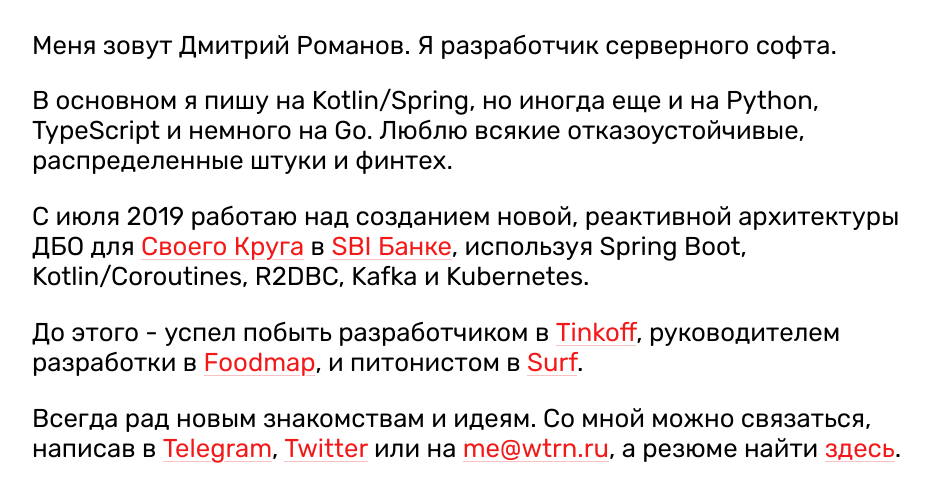
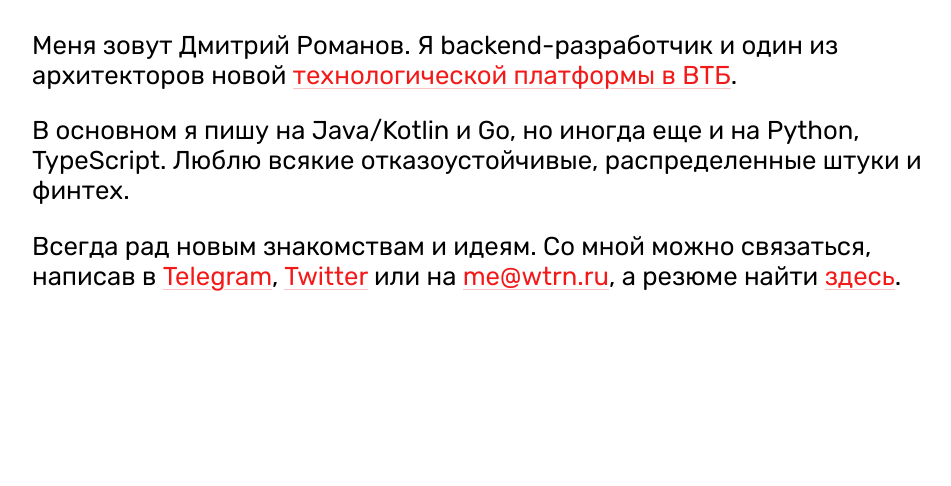
Before and after one commit to wutiarn/wutiarn.github.io, a plain HTML site: page index.html in a window 1280 px wide. Shown: the part 155-641 px from the top of the page, without its empty margins (96-1047 px from the left). Drawn offline with Linux system fonts and the light colour scheme.

Commit message:
2020 review

```diff
--- a/index.html
+++ b/index.html
@@ -28,16 +28,11 @@
 <div class="wrapper">
     <!--<p><img class="WuLogo" src="logo.svg"></p>-->
     <p class="helloworld"><b>Hello world.</b></p>
-    <p>Меня зовут Дмитрий Романов. Я разработчик серверного софта.</p>
-    <p>В основном я пишу на Kotlin/Spring, но иногда еще и на Python, TypeScript и немного на Go. Люблю всякие
+    <p>Меня зовут Дмитрий Романов. Я backend-разработчик и один из архитекторов новой
+        <a target="_blank" href="https://www.cnews.ru/news/top/2020-07-10_vtb_planiruet_v_10_raz_uskorit">технологической платформы в ВТБ</a>.</p>
+    <p>В основном я пишу на Java/Kotlin и Go, но иногда еще и на Python, TypeScript. Люблю всякие
         отказоустойчивые, распределенные штуки и финтех.</p>
-    <p>С июля 2019 работаю над созданием новой, реактивной архитектуры ДБО
-        для <a href="https://sbibankllc.ru/clients" target="_blank">Своего Круга</a>
-        в <a href="https://sbibankllc.ru/bank" target="_blank">SBI Банке</a>, используя
-        Spring Boot, Kotlin/Coroutines, R2DBC, Kafka и Kubernetes.</p>
-    <p>До этого - успел побыть разработчиком в <a href="https://www.tinkoff.ru/" target="_blank">Tinkoff</a>,
-        руководителем разработки в <a href="https://myfoodmap.ru" target="_blank">Foodmap</a>,
-        и питонистом в <a target="_blank" target="_blank" href="https://surfstudio.ru">Surf</a>.</p>
+    <p></p>
     <p>Всегда рад новым знакомствам и идеям. Со мной можно связаться, написав в <a href="tg://resolve?domain=wutiarn">Telegram</a>,
         <a target="_blank" href="https://twitter.com/wutiarn">Twitter</a> или на <a
                 href="mailto:me@wtrn.ru">me@wtrn.ru</a>,
```
